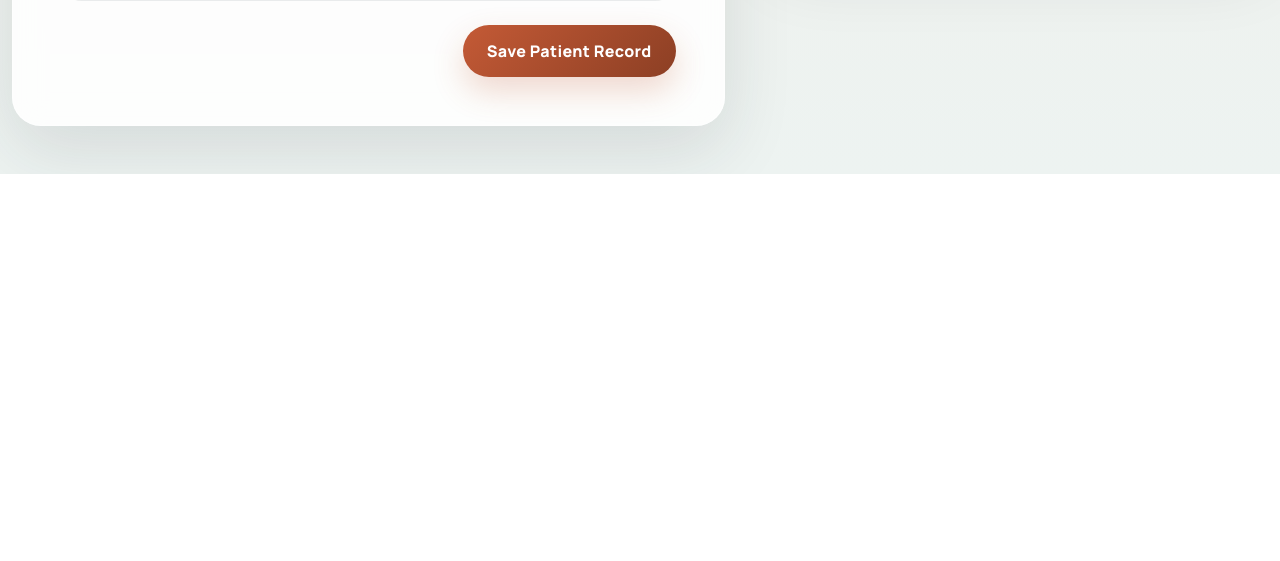
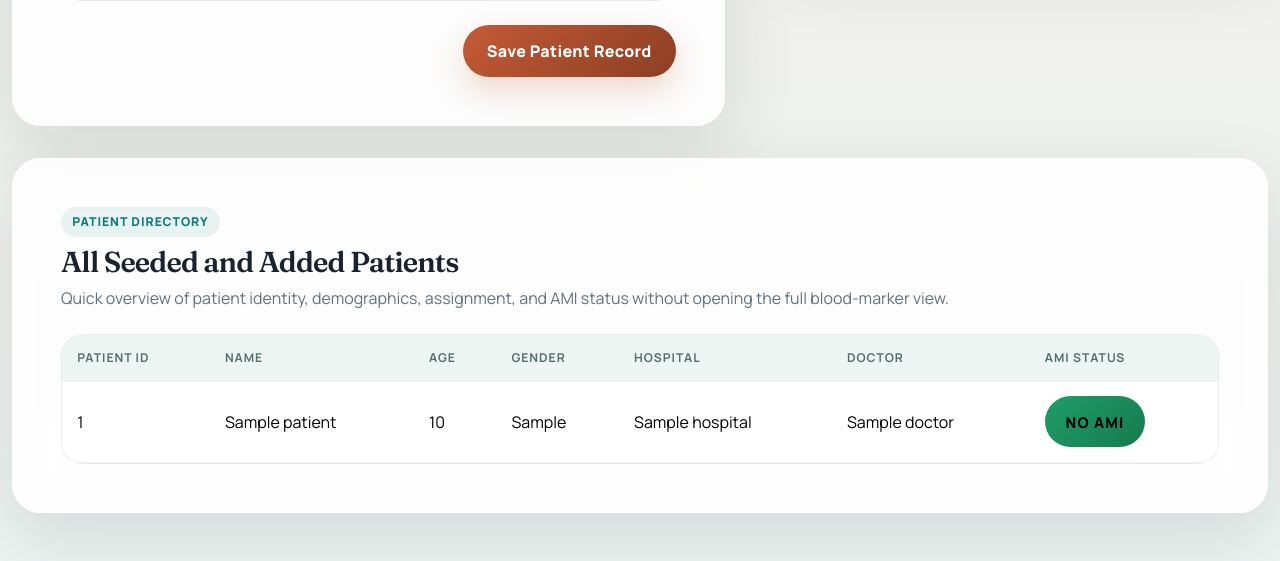
Before and after one commit to avyuktgiri/ami-clinical-records-system, a Flask app: page / in a window 1280 px wide. Shown: the part 1671-2232 px from the top of the page. Before the commit the page ends 1845 px from the top, so only its background shows below. Run offline with Flask 3, Linux system fonts and the light colour scheme; tables that the repository leaves empty or names only in its code hold one stand-in row (values such as "Sample post").

Commit message:
Expand doctor seed data and enrich patient summaries

```diff
--- a/app.py
+++ b/app.py
@@ -47,6 +47,27 @@ REQUIRED_PATIENT_FIELDS = [
     *MARKER_FIELDS,
 ]
 ALLOWED_GENDERS = {"Male", "Female", "Other"}
+PATIENT_SUMMARY_QUERY = """
+    SELECT
+        p.patient_id,
+        p.patient_name,
+        p.age,
+        p.gender,
+        p.ami_status,
+        p.doctor_id,
+        p.hospital_id,
+        d.doctor_name,
+        d.speciality,
+        h.hospital_name,
+        h.city,
+        h.state
+    FROM patients p
+    JOIN doctors d
+        ON p.doctor_id = d.doctor_id
+       AND p.hospital_id = d.hospital_id
+    JOIN hospitals h
+        ON p.hospital_id = h.hospital_id
+"""
 
 
 def get_connection():
@@ -203,20 +224,18 @@ def get_patients():
         patient_name = request.args.get("name", "").strip()
         if patient_name:
             cursor.execute(
-                """
-                SELECT patient_id, patient_name, ami_status
-                FROM patients
-                WHERE LOWER(patient_name) = LOWER(%s)
-                ORDER BY patient_id
+                f"""
+                {PATIENT_SUMMARY_QUERY}
+                WHERE LOWER(p.patient_name) = LOWER(%s)
+                ORDER BY p.patient_id
                 """,
                 (patient_name,),
             )
         else:
             cursor.execute(
-                """
-                SELECT patient_id, patient_name, ami_status
-                FROM patients
-                ORDER BY patient_id
+                f"""
+                {PATIENT_SUMMARY_QUERY}
+                ORDER BY p.patient_id
                 """
             )
 
@@ -264,7 +283,9 @@ def get_patient_detail(patient_id):
                 h.city,
                 h.state
             FROM patients p
-            JOIN doctors d ON p.doctor_id = d.doctor_id
+            JOIN doctors d
+                ON p.doctor_id = d.doctor_id
+               AND p.hospital_id = d.hospital_id
             JOIN hospitals h ON p.hospital_id = h.hospital_id
             WHERE p.patient_id = %s
             """,
--- a/templates/index.html
+++ b/templates/index.html
@@ -297,6 +297,10 @@
             min-height: 520px;
         }
 
+        .directory-shell {
+            margin-top: 2rem;
+        }
+
         .empty-state {
             min-height: 420px;
             display: grid;
@@ -409,6 +413,30 @@
             color: var(--accent-deep);
             font-size: 0.8rem;
             font-weight: 800;
+        }
+
+        .directory-table th {
+            font-size: 0.76rem;
+            text-transform: uppercase;
+            letter-spacing: 0.08em;
+            color: #54706e;
+            background: #eef6f3;
+            border-bottom-width: 0;
+        }
+
+        .directory-table td,
+        .directory-table th {
+            padding: 0.9rem 0.95rem;
+            border-color: rgba(24, 35, 47, 0.06);
+            white-space: nowrap;
+        }
+
+        .directory-wrap {
+            max-height: 420px;
+            overflow: auto;
+            border: 1px solid var(--line);
+            border-radius: 1.35rem;
+            background: rgba(255, 255, 255, 0.92);
         }
 
         .alert {
@@ -657,6 +685,38 @@
                 </div>
             </div>
         </div>
+
+        <section class="surface-card p-4 p-lg-5 directory-shell">
+            <div class="d-flex flex-column flex-md-row justify-content-between align-items-md-end gap-3 mb-4">
+                <div>
+                    <div class="section-kicker mb-2">Patient Directory</div>
+                    <h2 class="panel-title section-title">All Seeded and Added Patients</h2>
+                    <p class="panel-copy">Quick overview of patient identity, demographics, assignment, and AMI status without opening the full blood-marker view.</p>
+                </div>
+            </div>
+            <div class="directory-wrap">
+                <div class="table-responsive">
+                    <table class="table directory-table align-middle mb-0">
+                        <thead>
+                            <tr>
+                                <th>Patient ID</th>
+                                <th>Name</th>
+                                <th>Age</th>
+                                <th>Gender</th>
+                                <th>Hospital</th>
+                                <th>Doctor</th>
+                                <th>AMI Status</th>
+                            </tr>
+                        </thead>
+                        <tbody id="directoryBody">
+                            <tr>
+                                <td colspan="7" class="text-center text-muted py-4">Loading patient directory...</td>
+                            </tr>
+                        </tbody>
+                    </table>
+                </div>
+            </div>
+        </section>
     </div>
 
     <script>
@@ -668,6 +728,7 @@
         const searchButton = document.getElementById("searchButton");
         const searchMessage = document.getElementById("searchMessage");
         const patientResult = document.getElementById("patientResult");
+        const directoryBody = document.getElementById("directoryBody");
 
         const markerFieldMap = {
             wbc: "wbc",
@@ -721,6 +782,42 @@
                 doctorSelect.appendChild(option);
             });
             doctorSelect.disabled = false;
+        }
+
+        async function loadPatientDirectory() {
+            const response = await fetch("/api/patients");
+            const patients = await response.json();
+
+            if (!response.ok) {
+                throw new Error(patients.error || "Unable to load patient directory.");
+            }
+
+            directoryBody.innerHTML = "";
+
+            if (patients.length === 0) {
+                directoryBody.innerHTML = `
+                    <tr>
+                        <td colspan="7" class="text-center text-muted py-4">No patients available.</td>
+                    </tr>
+                `;
+                return;
+            }
+
+            patients.forEach((patient) => {
+                const statusClass = Number(patient.ami_status) === 1 ? "bg-danger" : "bg-success";
+                const statusLabel = Number(patient.ami_status) === 1 ? "AMI Positive" : "No AMI";
+                const row = document.createElement("tr");
+                row.innerHTML = `
+                    <td>${patient.patient_id}</td>
+                    <td>${patient.patient_name}</td>
+                    <td>${patient.age}</td>
+                    <td>${patient.gender}</td>
+                    <td>${patient.hospital_name}</td>
+                    <td>${patient.doctor_name}</td>
+                    <td><span class="status-badge ${statusClass}">${statusLabel}</span></td>
+                `;
+                directoryBody.appendChild(row);
+            });
         }
 
         function collectPatientPayload() {
@@ -896,6 +993,7 @@
                 showAlert(formMessage, "success", `Patient added successfully! ID: ${result.patient_id}`);
                 patientForm.reset();
                 resetDoctorSelect();
+                await loadPatientDirectory();
             } catch (error) {
                 showAlert(formMessage, "danger", error.message);
             }
@@ -913,6 +1011,7 @@
             try {
                 await fetchHospitals();
                 resetDoctorSelect();
+                await loadPatientDirectory();
             } catch (error) {
                 showAlert(formMessage, "danger", "Unable to load hospitals. Check your backend connection.");
             }
```
Also changed, not shown: seed_db.py (+38 -14 lines).
